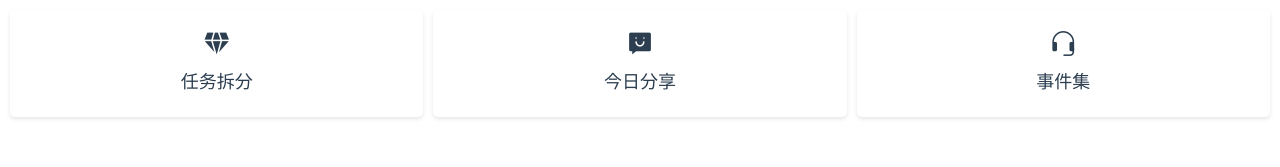
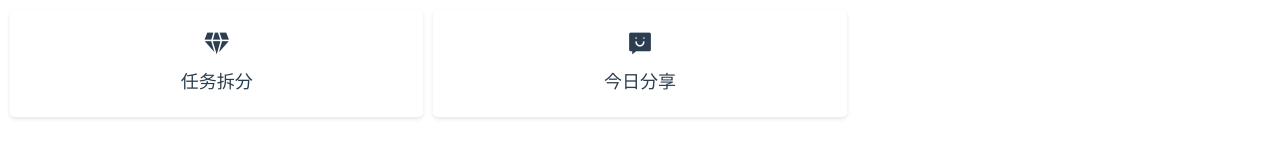
Before and after one commit to hs185556/wdfx, a Vue app: page /focus in a window 1280 px wide. Shown: the top 167 px of the page. Built offline with nearby package versions, Linux system fonts and the light colour scheme.

Commit message:
fix: 去掉事件集

```diff
--- a/src/views/HomeView/index.vue
+++ b/src/views/HomeView/index.vue
@@ -12,10 +12,10 @@
       <van-icon name="smile-comment" />
       <span>今日分享</span>
     </div>
-    <div class="grid-item" @click="gotoPage('desire')">
+    <!-- <div class="grid-item" @click="gotoPage('desire')">
       <van-icon name="service" />
       <span>事件集</span>
-    </div>
+    </div> -->
   </div>
 </template>
 
```
